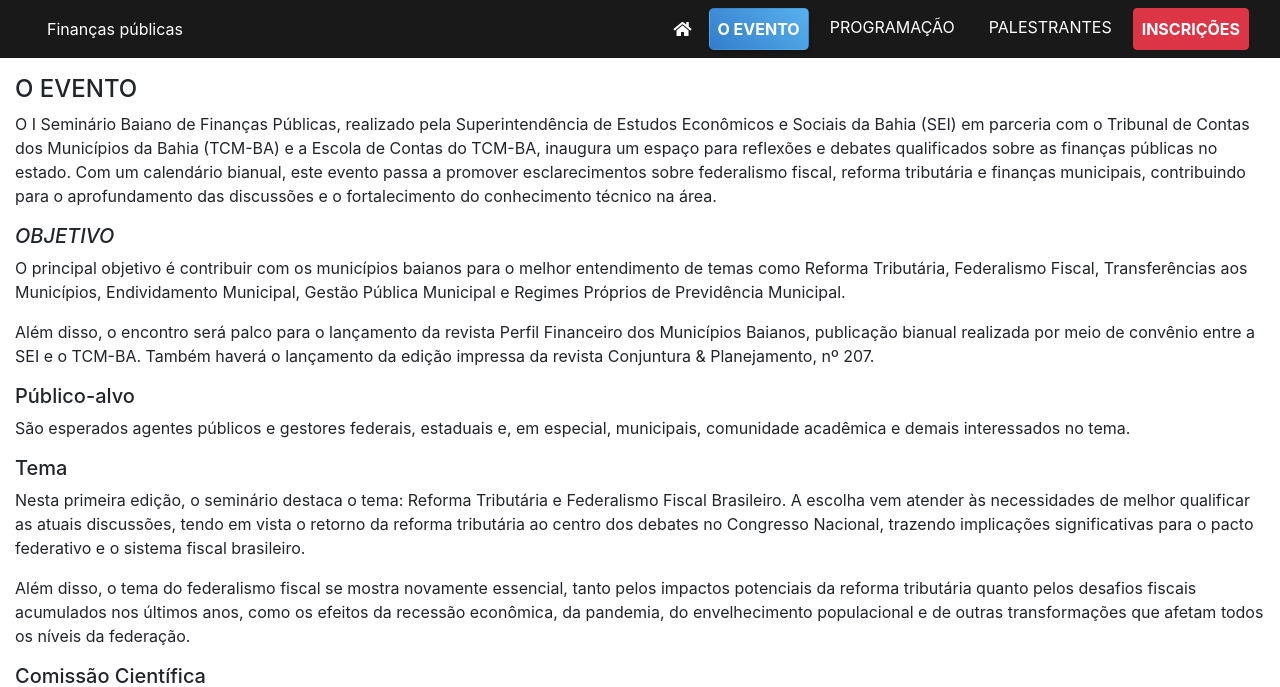
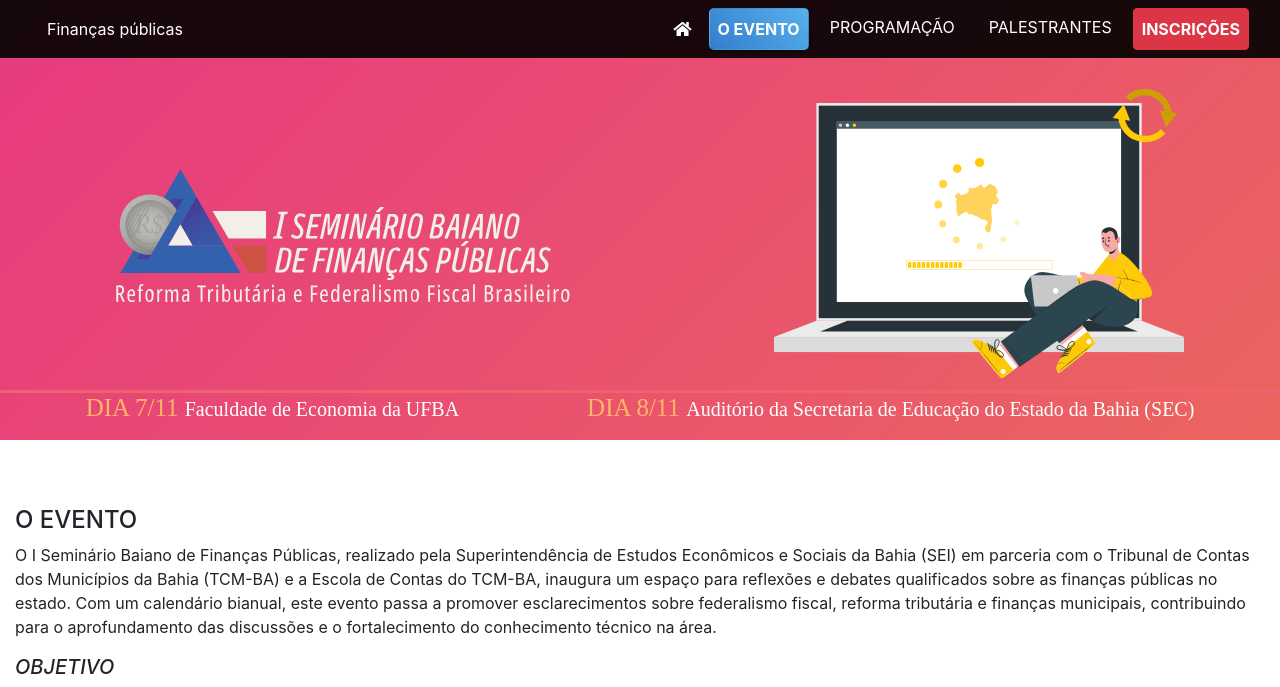
Before and after one commit to coinfsei/financaspublicas, a PHP site: page /2025/index.php in a window 1280 px wide. Shown: the top 687 px of the page. Run offline with PHP 8.4, Linux system fonts and the light colour scheme; some web fonts are replaced.

Commit message:
Feat: Acrescentar banner home

```diff
--- a/2025/css/home.css
+++ b/2025/css/home.css
@@ -12,8 +12,8 @@
 }
 
 .marca {
-  margin: 100px 100px 0px 100px;
-  width: 360px;
+  margin: 100px 50px 30px 50px;
+  width: 400px;
 }
 
 .banner {
@@ -28,6 +28,21 @@
   z-index: 1;
   order: 0;
   flex-wrap: wrap;
+  background: linear-gradient(-45deg, #ee7752, #e73c7e, #23a6d5, #23d5ab);
+  background-size: 400% 400%;
+  animation: gradient 15s ease infinite;
+}
+
+@keyframes gradient {
+  0% {
+    background-position: 0% 50%;
+  }
+  50% {
+    background-position: 100% 50%;
+  }
+  100% {
+    background-position: 0% 50%;
+  }
 }
 .hero {
   background: #fff;
@@ -88,7 +103,6 @@
     flex-direction: row;
     flex-wrap: nowrap;
     gap: 0px 5vw;
-
   }
   .evento-info {
     flex-direction: row;
@@ -103,7 +117,7 @@
   .marca {
     display: inline-block;
     margin: 7.29vw 5.21vw 5.21vw 5.21vw;
-    width: 360px;
+    width: 480px;
     justify-content: space-around;
   }
 
@@ -130,6 +144,5 @@
     font-family: "Sofia Sans Condensed", serif;
     color: #ffb563;
     font-size: 25px;
-
   }
 }
--- a/2025/index.php
+++ b/2025/index.php
@@ -14,7 +14,7 @@
     <?php include('./snippets/navegacao.html'); ?>
 
     <!-- Sessão Home -->
-    <?php //include('./snippets/home.html'); ?>
+    <?php include('./snippets/home.html'); ?>
 
     <!-- Sessão Sobre -->
     <?php include('./snippets/sobre.html'); ?>
--- a/2025/snippets/home.html
+++ b/2025/snippets/home.html
@@ -15,22 +15,29 @@
 <section id="home">
   <div class="banner">
     <div class="marca">
-            <img src="svg/LogoTema.svg" alt="Marca do Décimo Segundo Fórum Baiano de Economia Aplicada.">
+      <img
+        src="svg/logosbfp.svg"
+        alt="Marca do Décimo Segundo Fórum Baiano de Economia Aplicada."
+      />
     </div>
     <div class="ilustracao">
-            <img src="svg/animation_FBEA.svg" alt="Ilustração do Evento">
+      <img src="svg/animation_FBEA.svg" alt="Ilustração do Evento" />
     </div>
   </div>
 
-
-<div  class=" dataelocal evento-detalhes d-flex">
-
+  <div class="dataelocal evento-detalhes d-flex">
     <div class="data">
-        <h2 class="dia">DIA 7/11 <small class="local">Faculdade de Economia da UFBA</small></h2>
-
+      <h2 class="dia">
+        DIA 7/11 <small class="local">Faculdade de Economia da UFBA</small>
+      </h2>
     </div>
     <div class="data">
-        <h2 class="dia"> DIA 8/11 <small class="local">Auditório da Secretaria de Educação do Estado da Bahia (SEC)</small></h2>
+      <h2 class="dia">
+        DIA 8/11
+        <small class="local"
+          >Auditório da Secretaria de Educação do Estado da Bahia (SEC)</small
+        >
+      </h2>
     </div>
   </div>
 </section>
```
Also changed, not shown: 2025/imgs/banner_pc_ft-100.jpg, 2025/svg/animation_FBEA.svg, 2025/svg/logosbfp.svg (added). Lines whose indentation alone changed are shown as unchanged.
